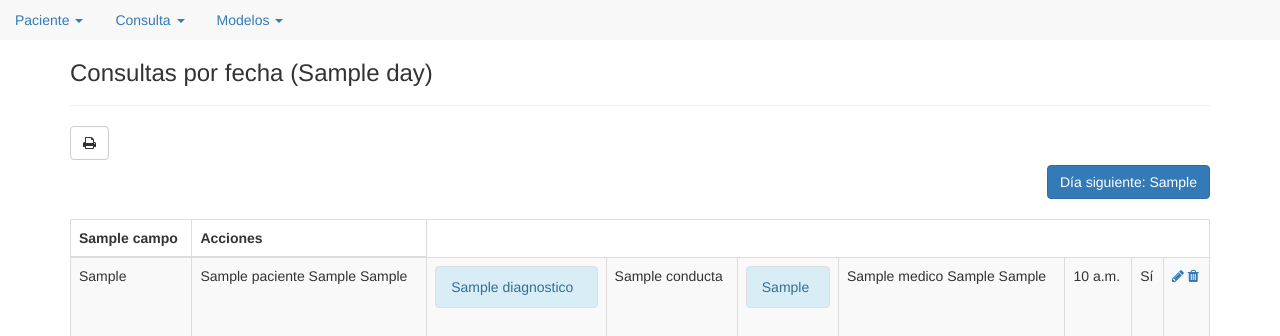
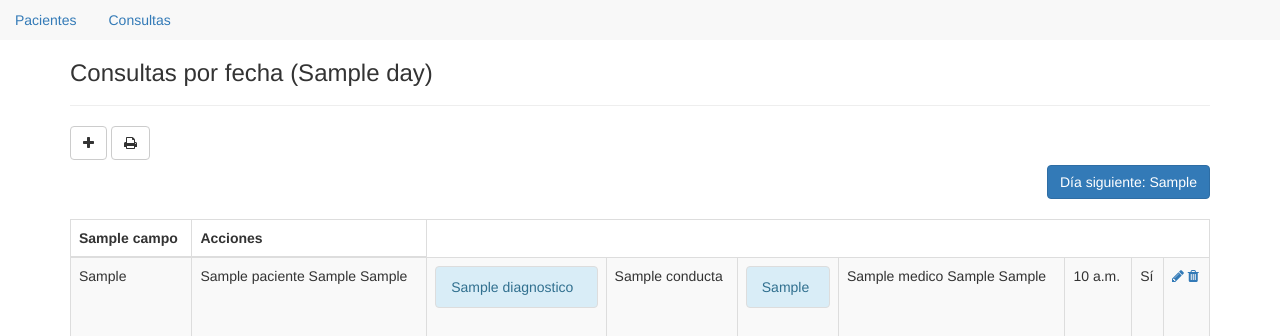
Before and after one commit to ydiazn/consulta, a Django app: template retina/consulta/templates/consulta/consulta_por_fecha.html in a window 1280 px wide. Shown: the top 336 px of the page. Run offline with Django 3.2, Linux system fonts and the light colour scheme; tables that the repository leaves empty hold one stand-in row (values such as "Sample post"); the template is opened without the code that fills it: values that come from a table or form of the project are taken from there, most other values are stand-ins (such as "Sample title", 1, 10 or a date in 2020); parts of the project's set-up code (start-up, migrations or seed data) failed here and were passed over; some libraries are stand-ins or nearby versions.

Commit message:
Movida la funcionalidad de adicionar al template de listar consulta y paciente  Cambios para hacer commit: 	modificado:    consulta/templates/consulta/consulta_adicionar.html 	modificado:    consulta/templates/consulta/consulta_por_fecha.html 	modificado:    consulta/templates/vconsulta/paciente_listar.html 	modificado:    templates/menu_principal.html

```diff
--- a/retina/consulta/templates/consulta/consulta_adicionar.html
+++ b/retina/consulta/templates/consulta/consulta_adicionar.html
@@ -3,7 +3,7 @@
 {% block page %}
 
 <div class="page-header">
-    <h3>Adicionar Consulta</h3>
+    <h3>Adicionar consulta</h3>
 </div>
 
 {% include 'formulario.html' %}
--- a/retina/consulta/templates/consulta/consulta_por_fecha.html
+++ b/retina/consulta/templates/consulta/consulta_por_fecha.html
@@ -6,11 +6,18 @@
     <h3>Consultas por fecha ({{day}})</h3>
 </div>
 
+
 <div style="text-align:left;margin-bottom:5px">
+    <a class="btn btn-default" href="{% url 'consulta:adicionar_consulta' %}" data-rel="tooltip" title="Adicionar consulta">
+       <i class="fa fa-plus"></i>
+    </a>
+    {% if object_list %}
     <a class="btn btn-default" href="{% url 'consulta:registro_pacientes' year=day.year month=day.month day=day.day %}" data-rel="tooltip" title="Imprimir registro de pacientes">
        <i class="fa fa-print"></i>
     </a>
+    {% endif %}
 </div>
+
 
 <div class="row" style="margin-bottom:20px">
     <div class="col-sm-4">
--- a/retina/consulta/templates/consulta/paciente_listar.html
+++ b/retina/consulta/templates/consulta/paciente_listar.html
@@ -4,6 +4,12 @@
 
 <div class="page-header">
     <h3>Listado de pacientes</h3>
+</div>
+
+<div style="text-align:left;margin-bottom:5px">
+    <a class="btn btn-default" href="{% url 'consulta:adicionar_paciente' %}" data-rel="tooltip" title="Adicionar paciente">
+       <i class="fa fa-plus"></i>
+    </a>
 </div>
 
 {% endblock header %}
--- a/retina/templates/menu_principal.html
+++ b/retina/templates/menu_principal.html
@@ -2,25 +2,19 @@
 <div>
     <ul class="nav navbar-default navbar-fixed-top nav-pills">
         <li {% if menu == 'paciente' %} class='active' {% endif %} class="dropdown">
-            <a class="dropdown-toggle" data-toggle="dropdown" href="#">Paciente
-            <span class="caret"></span></a>
-            <ul class="dropdown-menu">
+            <a href="{% url 'consulta:listar_paciente' %}">Pacientes</a>
+            <!--<ul class="dropdown-menu">
                 <li><a href="{% url 'consulta:listar_paciente' %}">Listado de pacientes</a></li>
                 <li><a href="{% url 'consulta:adicionar_paciente' %}">Adicionar paciente</a></li>
-            </ul>
+            </ul>-->
         </li>
         <li {% if menu == 'consulta' %} class='active' {% endif %} class="dropdown">
-            <a class="dropdown-toggle" data-toggle="dropdown" href="#">Consulta
-            <span class="caret"></span></a>
-            <ul class="dropdown-menu">
-                {% now 'Y' as year %}
-                {% now 'm' as month %}
-                {% now 'd' as day %}
-                <li><a href="{% url 'consulta:consulta_por_fecha' year=year|add:'0' month=month|add:'0' day=day|add:'0' %}">Consulta por fecha</a></li>
-                <li><a href="{% url 'consulta:adicionar_consulta' %}">Adicionar consulta</a></li>
-            </ul>
+            {% now 'Y' as year %}
+            {% now 'm' as month %}
+            {% now 'd' as day %}
+            <a href="{% url 'consulta:consulta_por_fecha' year=year|add:'0' month=month|add:'0' day=day|add:'0' %}">Consultas</a>
         </li>
-        <li class="dropdown">
+        <!--<li class="dropdown">
             <a class="dropdown-toggle" data-toggle="dropdown" href="#">Modelos
             <span class="caret"></span></a>
             <ul class="dropdown-menu">
@@ -28,6 +22,6 @@
                 <li><a href="#">Certificado médico</a></li>
                 <li><a href="#">Certificado de tratamiento con medicamentos controlados por tarjeta</a></li>
             </ul>
-        </li>
+        </li>-->
     </ul>
 </div>
```
